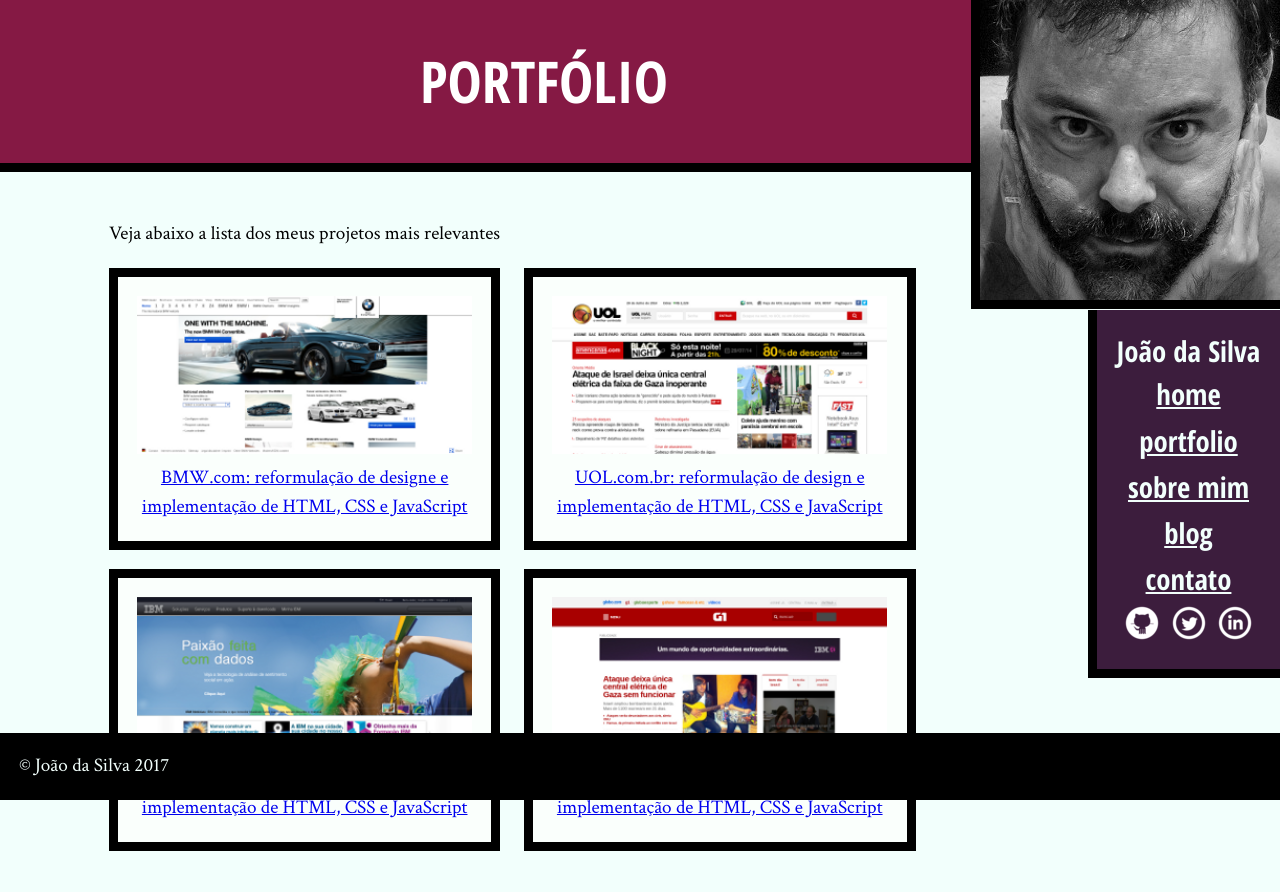
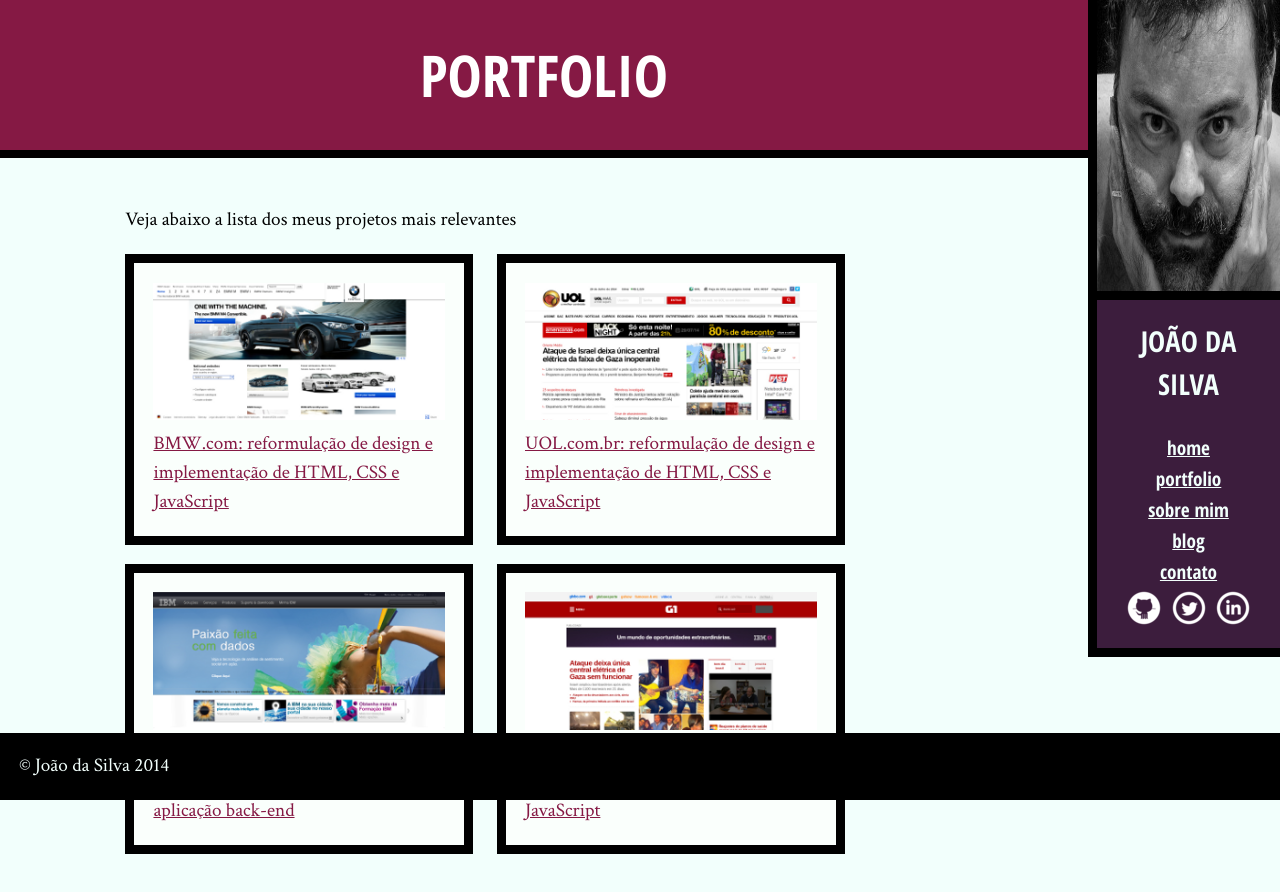
Before and after one commit to RodolfoHerman/HTML5-e-CSS3-II-turbinando-as-paginas, a plain HTML site: page portfolio.html in a window 1280 px wide. Drawn offline with Linux system fonts and the light colour scheme.

```diff
--- a/css/portfolio.css
+++ b/css/portfolio.css
@@ -2,18 +2,17 @@
 Para deixar as caixinhas lado a lado, formando linhas, e conseguir controlar o padding e a margem entre elas, usamos a propriedade display com o valor inline-block.
 */
 
-.portfolio-trabalho li {
+.portfolio li {
     display: inline-block;
+    border: .5em solid black;
     background-color: #FAFFFC;
     width: 45%;
-	text-align: center;
-	border: 0.5em solid black;
+    box-sizing: border-box;
     padding: 1em;
     margin-right: 1em;
     margin-bottom: 1em;
-	box-sizing: border-box;
 }
 
-.portfolio-trabalho img {
+.portfolio img {
     width: 100%;
 }
--- a/css/site.css
+++ b/css/site.css
@@ -4,133 +4,86 @@ Floats seguidos formam uma linha
 usa clear para evitar floats fazendo com que siga o fluxo do html
 */
 
-html {
-	font-size: 120%;
-}
-
+/**
+box-sizing: border-box -> calcula o tamanho do width a partir da borda e n do conteudo
+*/
 
 body {
+    font-family: "Crimson Text", "Times New Roman", serif;
     background-color: #F2FFFC;
-	font-family: "Crimson Text", serif;
+    font-size: 120%;
     line-height: 1.5;
 }
 
+h1,
+h2,
+.subtitulo-principal {
+    font-family: "Open Sans Condensed", "Arial", sans-serif;
+}
+
+h1 {
+    text-transform: uppercase;
+    font-size: 3em;
+}
+
 .titulo-principal {
-	font-size: 300%;
+    width: 100%;
     text-align: center;
     background-color: #851944;
     color: #FFF;
     padding: 2rem;
-	border-bottom: 0.5rem solid black;
-	text-transform: uppercase;
+    border-bottom: .5rem solid #000;
 }
 
-/**
-box-sizing: border-box -> calcula o tamanho do width a partir da borda e n do conteudo
-*/
-blockquote {
-	background-color: #D9E5E3;
-	border: .5em solid #C2CCCA;
-	margin: 1em 2em;
-	width: 30ch;
-	box-sizing: border-box;
-	padding: 1em;
+.subtitulo-texto {
+    font-size: 1.5em;
+    clear: both;
 }
 
-blockquote cite {
-	display: block;
-	float: right;
-	font-style: italic;
+main a {
+    color: #851944;
 }
 
-.conteudo-pagina {
-	width: 90ch;
-	margin-left: auto;
-	margin-right: auto;
-	padding: 1.5rem 0rem;
-}
-
-main {
-	width: 85%;
-	float: left;
-	padding-bottom: 4.5rem;
-}
-
-.citacao-bio-fiat {
-	float: right;
-}
-
-.citacao-bio-petrobras {
-	float: left;
+main p {
+    text-align: justify;
+    margin: 1em 0;
 }
 
 .navegacao-site {
+    text-align: center;
     background-color: #3C1D3D;
     color: #F2FFFC;
-    float: right;
-    width: 15%;
-    padding: 1rem;
-    font-size: 1.5rem;
-    text-align: center;
-    position: relative;
-    top: 310px;
+    padding: 1em;
 }
 
 .navegacao-site a {
     color: inherit;
-    font-family: "Open Sans Condensed", sans-serif;
+    font-family: "Open Sans Condensed", "Arial", sans-serif;
     text-transform: lowercase;
 }
 
-.icones-sociais li {
-	display: inline-block;
+.navegacao-site h1 {
+    font-size: 1.5em;
+    margin-bottom: 1em;
 }
 
-.icones-sociais a {
-	width: 40px;
-	height: 40px;
-	text-indent: -9999px;
-	display: block;
-}
-
-.github {
-	background-image: url("../img/github.png");
-}
-
-.linkedin {
-	background-image: url("../img/linkedin.png");
-}
-
-.twitter {
-	background-image: url("../img/twitter.png");
-}
-
-#rodape-pagina {
+.rodape-pagina {
     background-color: #000;
     color: #F2FFFC;
-	padding: 1rem;
-	box-sizing: border-box;
+    padding: 1em;
+    clear: both;
     position: fixed;
     bottom: 0;
     left: 0;
     width: 100%;
+    box-sizing: border-box;
 }
 
-.sub-titulo {
-	clear: both;
-}
-
-h2 {
-	font-size: 1.5em;
-}
-
-h1, h2 {
-	font-family: "Open Sans Condensed", sans-serif;
-}
-
-p {
-	margin: 1em 0em;
-	text-align: justify;
+.container {
+    width: 80ch;
+    margin-left: auto;
+    margin-right: auto;
+    padding: 1.5em 0;
 }
 
 strong {
@@ -141,21 +94,57 @@ em {
     font-style: italic;
 }
 
+.icones-redes-sociais li {
+    display: inline-block;
+}
+
+.icones-redes-sociais a {
+    width: 40px;
+    height: 40px;
+    display: block;
+    text-indent: -99999px;
+}
+
+.github {
+    background-image: url(../img/github.png);
+}
+
+.twitter {
+    background-image: url(../img/twitter.png);
+}
+
+.linkedin {
+    background-image: url(../img/linkedin.png);
+}
+
+main {
+    width: 80%;
+    float: left;
+    padding-bottom: 4em;
+}
+
+.minha-foto,
+.navegacao-site {
+    border-left: .5em solid black;
+    border-bottom: .5em solid black;
+    box-sizing: border-box;
+}
+
+.navegacao-site {
+    width: 15%;
+    float: right;
+    position: relative;
+    top: 300px;
+}
+
 .minha-foto {
     position: absolute;
     top: 0;
     right: 0;
+    height: 300px;
+    width: 15%;
 }
 
-.navegacao-site, .minha-foto {
-	border-bottom: 0.5rem solid black;
-	border-left: 0.5rem solid black;
-	box-sizing: border-box;
-}
-
-.clearfix {
-	clear: both;
-}
 
 /**
 Position relative: mudar a posição do elemento de acordo com a posição original dele;
--- a/portfolio.html
+++ b/portfolio.html
@@ -2,96 +2,79 @@
 <html>
 <head>
     <meta charset="utf-8">
-	<title>Portfólio</title>
+    <title>Portfolio - João da Silva</title>
     <link rel="icon" href="img/favicon.png">
-	<link rel="stylesheet" type="text/css" href="css/reset.css">
-	<link rel="stylesheet" type="text/css" href="css/site.css">
-	<link rel="stylesheet" type="text/css" href="css/portfolio.css">
+    <link rel="stylesheet" href="css/reset.css">
+    <link rel="stylesheet" href="css/site.css">
+    <link rel="stylesheet" href="css/portfolio.css">
+    <link rel="stylesheet" href="http://fonts.googleapis.com/css?family=Crimson+Text:400,400italic,600">
     <link rel="stylesheet" href="http://fonts.googleapis.com/css?family=Open+Sans+Condensed:700">
-	<link rel="stylesheet" href="http://fonts.googleapis.com/css?family=Crimson+Text:400,400italic,600">
 </head>
 <body>
     <main>
-
-		<h1 class="titulo-principal">Portfólio</h1>
-		<div class="conteudo-pagina">
-
+        <h1 class="titulo-principal">Portfolio</h1>
+        <div class="container">
             <p>Veja abaixo a lista dos meus projetos mais relevantes</p>
-
-
-				<ul class="portfolio-trabalho">
-
-					<li>
-						<a href="https://www.bmw.com">
+            <ol class="portfolio">
+                <li><a href="http://bmw.com">
                         <figure>
-								<img src="img/bmw.png">
-								<figcaption>BMW.com: reformulação de designe e implementação de HTML, CSS e JavaScript</figcaption>
+                            <img src="img/bmw.png" alt="Site da BMW">
+                            <figcaption>BMW.com: reformulação de design e implementação de HTML, CSS e JavaScript</figcaption>
                         </figure>
-						</a>
-					</li>
-
-					<li>
-						<a href="https://www.uol.com.br">
+                </a></li>
+                <li><a href="http://uol.com.br">
                         <figure>
-								<img src="img/uol.png">
+                            <img src="img/uol.png" alt="Front-page da UOL">
                             <figcaption>UOL.com.br: reformulação de design e implementação de HTML, CSS e JavaScript</figcaption>
                         </figure>
-						</a>
-					</li>
-					<li>
-						<a href="https://www.ibm.com">
+                </a></li>
+                <li><a href="http://www.ibm.com.br">
                         <figure>
-								<img src="img/ibm.png">
-								<figcaption>IBM.com: reformulação de design e implementação de HTML, CSS e JavaScript</figcaption>
+                            <img src="img/ibm.png" alt="Site da IBM">
+                            <figcaption>IBM.com: aplicação de progressive enhancement em conjunto com aplicação back-end</figcaption>
                         </figure>
-						</a>
-					</li>
-					<li>
-						<a href="https://www.g1.com">
+                </a></li>
+                <li><a href="http://g1.com.br">
                         <figure>
-								<img src="img/g1.png">
+                            <img src="img/g1.png" alt="Front-page do portal G1">
                             <figcaption>G1.com.br: reformulação de design e implementação de HTML, CSS e JavaScript</figcaption>
                         </figure>
-						</a>
-					</li>
-
-				</ul>
-
+                </a></li>
+            </ol>
         </div>
-
     </main>
-
-	<img class="minha-foto" src="img/eu.jpg" alt="Foto do João da Silva">
-
+    <img src="img/eu.jpg" alt="Minha foto" class="minha-foto">
     <aside class="navegacao-site">
         <h1>João da Silva</h1>
         <nav>
             <ul>
-	    		<li><a href="">Home</a></li>
+                <li><a href="index.html">Home</a></li>
                 <li><a href="portfolio.html">Portfolio</a></li>
                 <li><a href="bio.html">Sobre mim</a></li>
                 <li><a href="blog.html">Blog</a></li>
-	    		<li><a href="">Contato</a></li>
+                <li><a href="contato.html">Contato</a></li>
             </ul>
         </nav>
-	    <ul class="icones-sociais">
+        <ul class="icones-redes-sociais">
             <li>
-	            <a class="github" href="https://github.com/git-joaodasilva">Github</a>
+                <a href="https://github.com/joaodasilva" class="github">
+                    Github
+                </a>
             </li>
             <li>
-	            <a class="twitter" href="https://twitter.com/twitter-joaodasilva">Twitter</a>
+                <a href="https://twitter.com/joaodasilva" class="twitter">
+                    Twitter
+                </a>
             </li>
             <li>
-	            <a class="linkedin" href="https://br.linkedin.com/pub/linkedin-joao-da-silva/32/4/508">LinkedIn</a>
+                <a href="https://br.linkedin.com/pub/joão-da-silva/32/4/508" class="linkedin">
+                    LinkedIn
+                </a>
             </li>
         </ul>
     </aside>
-
-	<footer class="clearfix" id="rodape-pagina">
-		&copy; João da Silva 2017
+    <footer class="rodape-pagina">
+        &copy; João da Silva 2014
     </footer>
-
-
-
 </body>
 </html>
```
Also changed, not shown: bio.html (+31 -38 lines), blog.html (+31 -42 lines), css/bio.css (added, +18 -0 lines), css/blog.css (+6 -6 lines), index.html (+5 -5 lines). Lines whose indentation alone changed are shown as unchanged.
